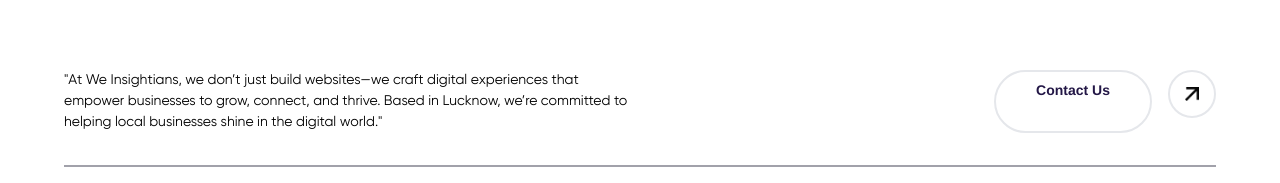
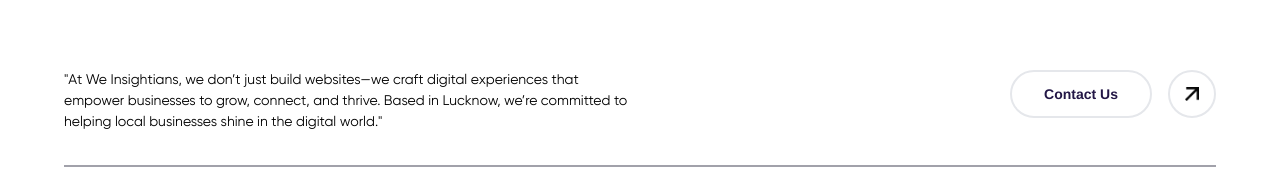
Before and after one commit to ZaidulV21/weinsightians-org, a React (Vite) app: page / in a window 1280 px wide. Shown: the part 3522-3705 px from the top of the page. Built offline with nearby package versions, Linux system fonts and the light colour scheme; the HTML template or start-up script is replaced by a standard one.

Commit message:
Refine Page5: Adjust Contact Us button styling and spacing

```diff
--- a/src/components/Page5.jsx
+++ b/src/components/Page5.jsx
@@ -10,7 +10,7 @@
       <div className='flex flex-col md:flex-row justify-between mt-10 md:mt-28 -mb-2'>
         <h1 className='w-full md:w-1/2 font-[gilroy]'>"At We Insightians, we don’t just build websites—we craft digital experiences that empower businesses to grow, connect, and thrive. Based in Lucknow, we’re committed to helping local businesses shine in the digital world."</h1>
         <div className='flex flex-row md:justify-end mt-4 md:mt-0'>
-            <a href="/contact" className='px-8 md:px-10 py-2 text-[#231746] font-semibold transition-transform-all duration-500 rounded-full border-2 bg-[#fff] hover:bg-[#534277] '>Contact Us</a>
+            <a href="/contact" className='px-8 md:px-8 py-3 h-12 text-[#231746] font-semibold transition-transform-all duration-500 rounded-full border-2 bg-[#fff] hover:bg-[#534277] '>Contact Us</a>
             <div className='h-12 w-12 rounded-full flex transition-all duration-500 items-center justify-center p-2 border-2 hover:rotate-45 ml-4 md:mt-0'><img src="/right-arrow-black.png" alt="" /></div>
           </div>
       </div>
```
